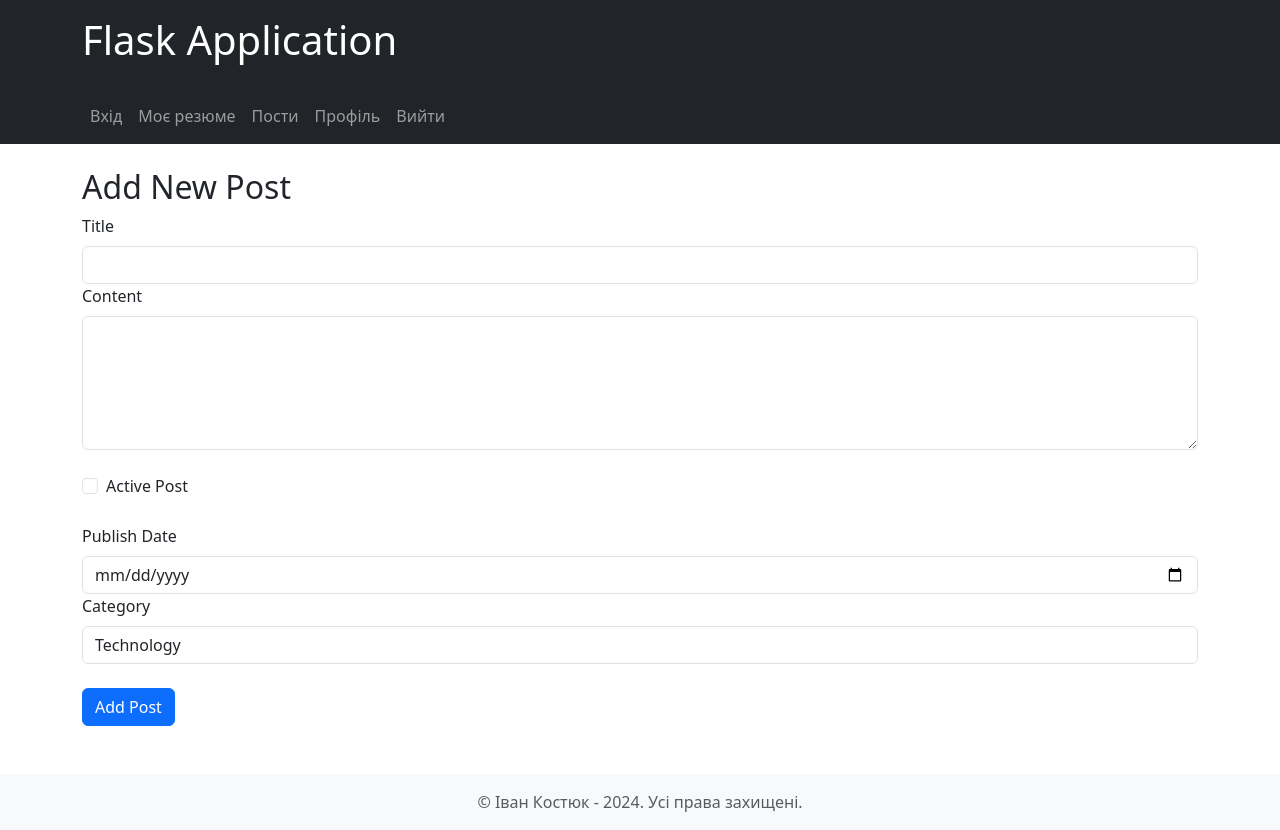
After one commit to Ivan06021/flask-app-lab, a Flask app: page /post/add_post in a window 1280 px wide. The commit adds this page. Run offline with Flask 3, Linux system fonts and the light colour scheme; some libraries are stand-ins or nearby versions.

Commit message:
Add post management features: create post form, templates, and views (task1)

```diff
--- /dev/null
+++ b/app/posts/forms.py
@@ -0,0 +1,29 @@
+from flask_wtf import FlaskForm
+from wtforms import (
+    BooleanField,
+    DateField,
+    SelectField,
+    StringField,
+    TextAreaField,
+    SubmitField,
+)
+from wtforms.validators import DataRequired, Length
+
+CATEGORIES = [
+    ("tech", "Technology"),
+    ("science", "Science"),
+    ("lifestyle", "Lifestyle"),
+]
+
+
+class PostForm(FlaskForm):
+    title = StringField("Title", validators=[DataRequired(), Length(2)])
+    content = TextAreaField(
+        "Content", render_kw={"rows": 5, "cols": 40}, validators=[DataRequired()]
+    )
+    is_active = BooleanField("Active Post")
+    publish_date = DateField(
+        "Publish Date", format="%Y-%m-%d", validators=[DataRequired()]
+    )
+    category = SelectField("Category", choices=CATEGORIES, validators=[DataRequired()])
+    submit = SubmitField("Add Post")
--- /dev/null
+++ b/app/posts/templates/posts/add_post.html
@@ -0,0 +1,22 @@
+{% extends 'base.html' %}
+{% block content %}
+<h2>Add New Post</h2>
+<form method="POST" action="" novalidate>
+    {{ form.hidden_tag() }}
+    {% from 'form_macros.html' import render_field %}
+    {{ render_field(form.title) }}
+    {{ render_field(form.content) }}
+    <br>
+    <div class="form-group form-check">
+        {{ form.is_active(class="form-check-input") }}
+        {{ form.is_active.label(class="form-check-label") }}
+    </div>
+    <br>
+    {{ render_field(form.publish_date) }}
+    {{ render_field(form.category) }}
+    <br>
+    <div class="form-group">
+        <button type="submit" class="btn btn-primary">Add Post</button>
+    </div>
+</form>
+{% endblock %}
--- a/app/posts/views.py
+++ b/app/posts/views.py
@@ -1,36 +1,54 @@
-from flask import render_template, abort
+import os
+from flask import json, render_template, abort, redirect, flash, session, url_for
 from . import post_bp
+from .forms import PostForm
 
-posts = [
-    {
-        "id": 1,
-        "title": "My First Post",
-        "content": "This is the content of my first post.",
-        "author": "John Doe",
-    },
-    {
-        "id": 2,
-        "title": "Another Day",
-        "content": "Today I learned about Flask macros.",
-        "author": "Jane Smith",
-    },
-    {
-        "id": 3,
-        "title": "Flask and Jinja2",
-        "content": "Jinja2 is powerful for templating.",
-        "author": "Mike Lee",
-    },
-]
+DB = "posts.json"
+
+
+def load_posts():
+    if not os.path.exists(DB):
+        return []
+    with open(DB, "r", encoding="utf-8") as file:
+        return json.load(file)
+
+
+def save_posts(posts):
+    with open(DB, "w", encoding="utf-8") as file:
+        json.dump(posts, file, indent=4)
 
 
 @post_bp.route("/")
 def get_posts():
+    posts = load_posts()
     return render_template("posts/posts.html", posts=posts)
 
 
 @post_bp.route("/<int:id>")
 def get_post(id):
-    if id > len(posts):
+    posts = load_posts()
+    if id > len(posts) or id <= 0:  # Перевіряємо, чи існує пост
         abort(404)
     post = posts[id - 1]
     return render_template("posts/detail-post.html", post=post)
+
+
+@post_bp.route("/add_post", methods=["GET", "POST"])
+def add_post():
+    form = PostForm()
+    if form.validate_on_submit():
+        posts = load_posts()
+        new_post = {
+            "id": len(posts) + 1,
+            "title": form.title.data,
+            "content": form.content.data,
+            "is_active": form.is_active.data,
+            "publish_date": form.publish_date.data.strftime("%Y-%m-%d"),
+            "category": form.category.data,
+            "author": session.get("username", "Anonymous"),
+        }
+        posts.append(new_post)
+        save_posts(posts)
+        flash("Post added successfully", "success")
+        return redirect(url_for("posts.add_post"))
+    return render_template("posts/add_post.html", form=form)
--- a/app/static/css/styles.css
+++ b/app/static/css/styles.css
@@ -17,3 +17,9 @@ section h2 {
     text-transform: uppercase;
     font-weight: bold;
 }
+
+.img-card {
+    width: 100%;
+    height: 200px;
+    object-fit: contain;
+}
--- /dev/null
+++ b/app/templates/form_macros.html
@@ -0,0 +1,13 @@
+{% macro render_field(field) %}
+	<div class="form-group">
+		{{ field.label(class="form-label") }}
+		{{ field(class="form-control") }}
+		{% if field.errors %}
+			<div class="text-danger">
+				{% for error in field.errors %}
+					<small>{{ error }}</small><br>
+				{% endfor %}
+			</div>
+		{% endif %}
+	</div>
+{% endmacro %}
--- a/app/templates/nav.html
+++ b/app/templates/nav.html
@@ -1,11 +1,14 @@
 <nav class="navbar navbar-expand-lg navbar-dark bg-dark">
-    <div class="container-fluid">
+    <div class="container">
         <ul class="navbar-nav">
             <li class="nav-item">
                 <a class="nav-link" href="{{ url_for('users.login') }}">Вхід</a>
             </li>
             <li class="nav-item">
                 <a class="nav-link" href="{{ url_for('resume') }}">Моє резюме</a>
+            </li>
+            <li class="nav-item">
+                <a class="nav-link" href="{{ url_for('posts.get_posts') }}">Пости</a>
             <li class="nav-item">
                 <a class="nav-link" href="{{ url_for('users.get_profile') }}">Профіль</a>
             </li>
--- a/app/templates/resume.html
+++ b/app/templates/resume.html
@@ -3,6 +3,7 @@
 {% block title %} {{title}} {% endblock %}
 
 {% block header %}
+{% include 'nav.html' %}
 {% include 'navbar.html' %}
 {% endblock %}
 
--- a/app/views.py
+++ b/app/views.py
@@ -17,3 +17,8 @@ def home():
 @app.route("/resume")
 def resume():
     return render_template("resume.html", title="Моє резюме")
+
+
+@app.errorhandler(404)
+def page_not_found(e):
+    return render_template("404.html"), 404
--- a/requirements.txt
+++ b/requirements.txt
@@ -1,7 +1,10 @@
 blinker==1.9.0
 click==8.1.7
 Flask==3.1.0
+Flask-WTF==1.2.2
 itsdangerous==2.2.0
 Jinja2==3.1.4
 MarkupSafe==3.0.2
+python-dotenv==1.0.1
 Werkzeug==3.1.3
+WTForms==3.2.1
```
Also changed, not shown: app/posts/templates/posts/detail-post.html (+12 -3 lines), app/posts/templates/posts/posts.html (+22 -9 lines), app/templates/404.html (added, +11 -0 lines), posts.json (added, +19 -0 lines), app/static/img/logo.png (added).
